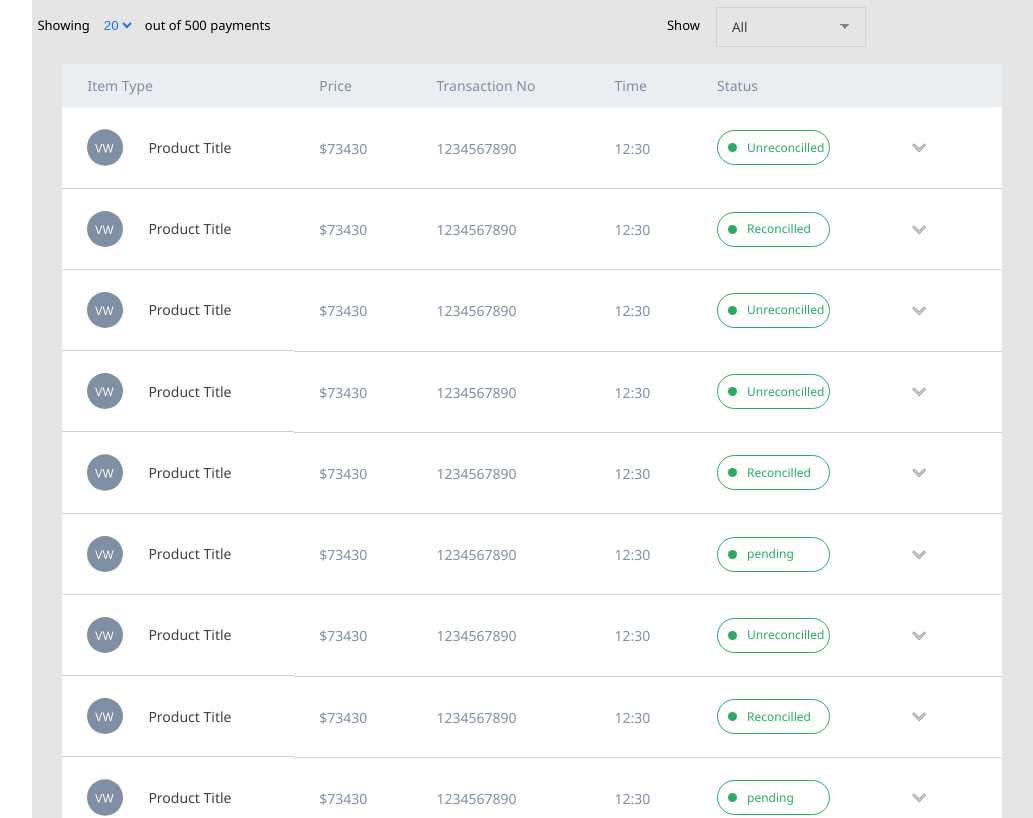
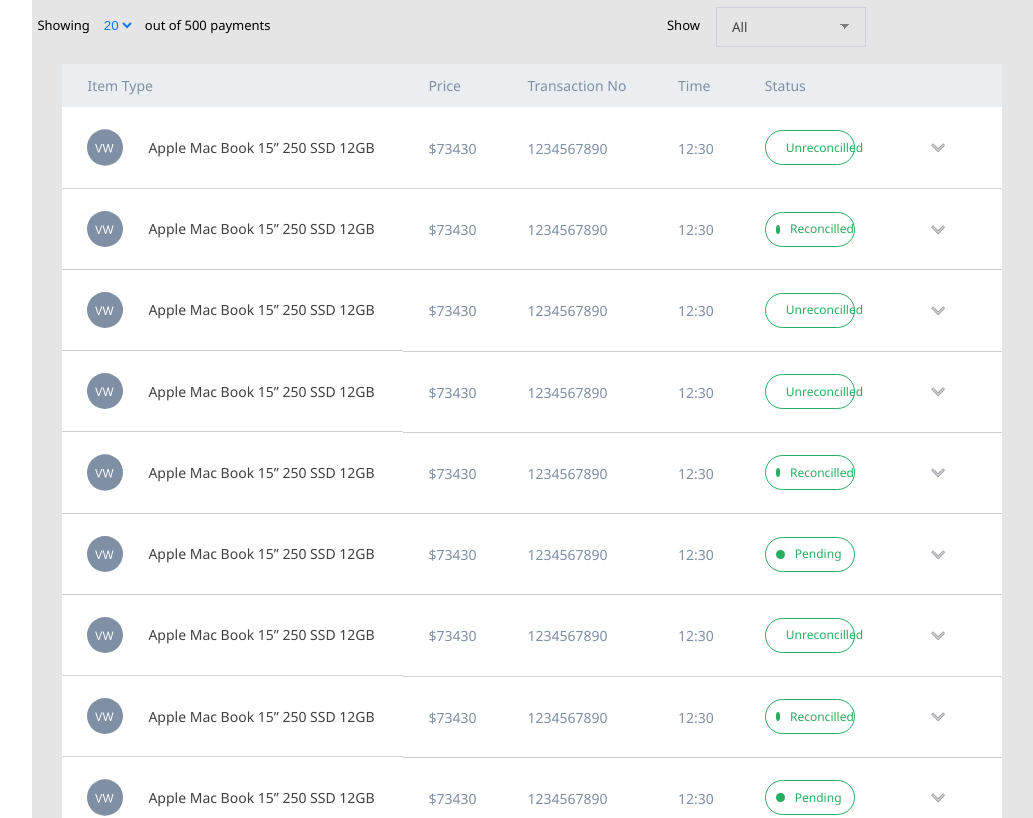
Before and after one commit to wptechprodigy/transmonitor, a React (Create React App) app: page / in a window 1280 px wide. Shown: the part 680-1498 px from the top of the page, without its empty margins (198-1231 px from the left). Built offline with nearby package versions, Linux system fonts and the light colour scheme.

Commit message:
modify mock data

```diff
--- a/src/data/productsTransactions.js
+++ b/src/data/productsTransactions.js
@@ -1,664 +1,664 @@
 const productTransactions = [
   {
-    'itemType': 'Apple Mac Book 15” 250 SSD 12GB',
+    'productName': 'Apple Mac Book 15” 250 SSD 12GB',
     'price': '$73430',
     'transactionNo': '1234567890',
     'time': '12:30',
     'status': 'Unreconcilled'
   },
   {
-    'itemType': 'Apple Mac Book 15” 250 SSD 12GB',
+    'productName': 'Apple Mac Book 15” 250 SSD 12GB',
     'price': '$73430',
     'transactionNo': '1234567890',
     'time': '12:30',
     'status': 'Reconcilled'
   },
   {
-    'itemType': 'Apple Mac Book 15” 250 SSD 12GB',
+    'productName': 'Apple Mac Book 15” 250 SSD 12GB',
     'price': '$73430',
     'transactionNo': '1234567890',
     'time': '12:30',
     'status': 'Unreconcilled'
   },
   {
-    'itemType': 'Apple Mac Book 15” 250 SSD 12GB',
+    'productName': 'Apple Mac Book 15” 250 SSD 12GB',
     'price': '$73430',
     'transactionNo': '1234567890',
     'time': '12:30',
     'status': 'Unreconcilled'
   },
   {
-    'itemType': 'Apple Mac Book 15” 250 SSD 12GB',
+    'productName': 'Apple Mac Book 15” 250 SSD 12GB',
     'price': '$73430',
     'transactionNo': '1234567890',
     'time': '12:30',
     'status': 'Reconcilled'
   },
   {
-    'itemType': 'Apple Mac Book 15” 250 SSD 12GB',
+    'productName': 'Apple Mac Book 15” 250 SSD 12GB',
     'price': '$73430',
     'transactionNo': '1234567890',
     'time': '12:30',
-    'status': 'pending'
+    'status': 'Pending'
   },
   {
-    'itemType': 'Apple Mac Book 15” 250 SSD 12GB',
+    'productName': 'Apple Mac Book 15” 250 SSD 12GB',
     'price': '$73430',
     'transactionNo': '1234567890',
     'time': '12:30',
     'status': 'Unreconcilled'
   },
   {
-    'itemType': 'Apple Mac Book 15” 250 SSD 12GB',
+    'productName': 'Apple Mac Book 15” 250 SSD 12GB',
     'price': '$73430',
     'transactionNo': '1234567890',
     'time': '12:30',
     'status': 'Reconcilled'
   },
   {
-    'itemType': 'Apple Mac Book 15” 250 SSD 12GB',
+    'productName': 'Apple Mac Book 15” 250 SSD 12GB',
     'price': '$73430',
     'transactionNo': '1234567890',
     'time': '12:30',
-    'status': 'pending'
+    'status': 'Pending'
   },
   {
-    'itemType': 'Apple Mac Book 15” 250 SSD 12GB',
+    'productName': 'Apple Mac Book 15” 250 SSD 12GB',
     'price': '$73430',
     'transactionNo': '1234567890',
     'time': '12:30',
     'status': 'Unreconcilled'
   },
   {
-    'itemType': 'Apple Mac Book 15” 250 SSD 12GB',
+    'productName': 'Apple Mac Book 15” 250 SSD 12GB',
     'price': '$73430',
     'transactionNo': '1234567890',
     'time': '12:30',
     'status': 'Unreconcilled'
   },
   {
-    'itemType': 'Apple Mac Book 15” 250 SSD 12GB',
+    'productName': 'Apple Mac Book 15” 250 SSD 12GB',
     'price': '$73430',
     'transactionNo': '1234567890',
     'time': '12:30',
-    'status': 'pending'
+    'status': 'Pending'
   },
   {
-    'itemType': 'Apple Mac Book 15” 250 SSD 12GB',
+    'productName': 'Apple Mac Book 15” 250 SSD 12GB',
     'price': '$73430',
     'transactionNo': '1234567890',
     'time': '12:30',
     'status': 'Reconcilled'
   },
   {
-    'itemType': 'Apple Mac Book 15” 250 SSD 12GB',
+    'productName': 'Apple Mac Book 15” 250 SSD 12GB',
     'price': '$73430',
     'transactionNo': '1234567890',
     'time': '12:30',
     'status': 'Unreconcilled'
   },
   {
-    'itemType': 'Apple Mac Book 15” 250 SSD 12GB',
+    'productName': 'Apple Mac Book 15” 250 SSD 12GB',
     'price': '$73430',
     'transactionNo': '1234567890',
     'time': '12:30',
     'status': 'Unreconcilled'
   },
   {
-    'itemType': 'Apple Mac Book 15” 250 SSD 12GB',
+    'productName': 'Apple Mac Book 15” 250 SSD 12GB',
     'price': '$73430',
     'transactionNo': '1234567890',
     'time': '12:30',
-    'status': 'pending'
+    'status': 'Pending'
   },
   {
-    'itemType': 'Apple Mac Book 15” 250 SSD 12GB',
+    'productName': 'Apple Mac Book 15” 250 SSD 12GB',
     'price': '$73430',
     'transactionNo': '1234567890',
     'time': '12:30',
     'status': 'Reconcilled'
   },
   {
-    'itemType': 'Apple Mac Book 15” 250 SSD 12GB',
+    'productName': 'Apple Mac Book 15” 250 SSD 12GB',
     'price': '$73430',
     'transactionNo': '1234567890',
     'time': '12:30',
-    'status': 'pending'
+    'status': 'Pending'
   },
   {
-    'itemType': 'Apple Mac Book 15” 250 SSD 12GB',
+    'productName': 'Apple Mac Book 15” 250 SSD 12GB',
     'price': '$73430',
     'transactionNo': '1234567890',
     'time': '12:30',
     'status': 'Unreconcilled'
   },
   {
-    'itemType': 'Apple Mac Book 15” 250 SSD 12GB',
+    'productName': 'Apple Mac Book 15” 250 SSD 12GB',
     'price': '$73430',
     'transactionNo': '1234567890',
     'time': '12:30',
     'status': 'Unreconcilled'
   },
   {
-    'itemType': 'Apple Mac Book 15” 250 SSD 12GB',
+    'productName': 'Apple Mac Book 15” 250 SSD 12GB',
     'price': '$73430',
     'transactionNo': '1234567890',
     'time': '12:30',
     'status': 'Unreconcilled'
   },
   {
-    'itemType': 'Apple Mac Book 15” 250 SSD 12GB',
+    'productName': 'Apple Mac Book 15” 250 SSD 12GB',
     'price': '$73430',
     'transactionNo': '1234567890',
     'time': '12:30',
     'status': 'Unreconcilled'
   },
   {
-    'itemType': 'Apple Mac Book 15” 250 SSD 12GB',
+    'productName': 'Apple Mac Book 15” 250 SSD 12GB',
     'price': '$73430',
     'transactionNo': '1234567890',
     'time': '12:30',
     'status': 'Reconcilled'
   },
   {
-    'itemType': 'Apple Mac Book 15” 250 SSD 12GB',
+    'productName': 'Apple Mac Book 15” 250 SSD 12GB',
     'price': '$73430',
     'transactionNo': '1234567890',
     'time': '12:30',
-    'status': 'pending'
+    'status': 'Pending'
   },
   {
-    'itemType': 'Apple Mac Book 15” 250 SSD 12GB',
+    'productName': 'Apple Mac Book 15” 250 SSD 12GB',
     'price': '$73430',
     'transactionNo': '1234567890',
     'time': '12:30',
     'status': 'Unreconcilled'
   },
   {
-    'itemType': 'Apple Mac Book 15” 250 SSD 12GB',
+    'productName': 'Apple Mac Book 15” 250 SSD 12GB',
     'price': '$73430',
     'transactionNo': '1234567890',
     'time': '12:30',
     'status': 'Unreconcilled'
   },
   {
-    'itemType': 'Apple Mac Book 15” 250 SSD 12GB',
+    'productName': 'Apple Mac Book 15” 250 SSD 12GB',
     'price': '$73430',
     'transactionNo': '1234567890',
     'time': '12:30',
     'status': 'Reconcilled'
   },
   {
-    'itemType': 'Apple Mac Book 15” 250 SSD 12GB',
+    'productName': 'Apple Mac Book 15” 250 SSD 12GB',
     'price': '$73430',
     'transactionNo': '1234567890',
     'time': '12:30',
-    'status': 'pending'
+    'status': 'Pending'
   },
   {
-    'itemType': 'Apple Mac Book 15” 250 SSD 12GB',
+    'productName': 'Apple Mac Book 15” 250 SSD 12GB',
     'price': '$73430',
     'transactionNo': '1234567890',
     'time': '12:30',
     'status': 'Unreconcilled'
   },
   {
-    'itemType': 'Apple Mac Book 15” 250 SSD 12GB',
+    'productName': 'Apple Mac Book 15” 250 SSD 12GB',
     'price': '$73430',
     'transactionNo': '1234567890',
     'time': '12:30',
     'status': 'Unreconcilled'
   },
   {
-    'itemType': 'Apple Mac Book 15” 250 SSD 12GB',
+    'productName': 'Apple Mac Book 15” 250 SSD 12GB',
     'price': '$73430',
     'transactionNo': '1234567890',
     'time': '12:30',
     'status': 'Reconcilled'
   },
   {
-    'itemType': 'Apple Mac Book 15” 250 SSD 12GB',
+    'productName': 'Apple Mac Book 15” 250 SSD 12GB',
     'price': '$73430',
     'transactionNo': '1234567890',
     'time': '12:30',
-    'status': 'pending'
+    'status': 'Pending'
   },
   {
-    'itemType': 'Apple Mac Book 15” 250 SSD 12GB',
+    'productName': 'Apple Mac Book 15” 250 SSD 12GB',
     'price': '$73430',
     'transactionNo': '1234567890',
     'time': '12:30',
     'status': 'Unreconcilled'
   },
   {
-    'itemType': 'Apple Mac Book 15” 250 SSD 12GB',
+    'productName': 'Apple Mac Book 15” 250 SSD 12GB',
     'price': '$73430',
     'transactionNo': '1234567890',
     'time': '12:30',
     'status': 'Unreconcilled'
   },
   {
-    'itemType': 'Apple Mac Book 15” 250 SSD 12GB',
+    'productName': 'Apple Mac Book 15” 250 SSD 12GB',
     'price': '$73430',
     'transactionNo': '1234567890',
     'time': '12:30',
     'status': 'Unreconcilled'
   },
   {
-    'itemType': 'Apple Mac Book 15” 250 SSD 12GB',
+    'productName': 'Apple Mac Book 15” 250 SSD 12GB',
     'price': '$73430',
     'transactionNo': '1234567890',
     'time': '12:30',
     'status': 'Unreconcilled'
   },
   {
-    'itemType': 'Apple Mac Book 15” 250 SSD 12GB',
+    'productName': 'Apple Mac Book 15” 250 SSD 12GB',
     'price': '$73430',
     'transactionNo': '1234567890',
     'time': '12:30',
     'status': 'Reconcilled'
   },
   {
-    'itemType': 'Apple Mac Book 15” 250 SSD 12GB',
+    'productName': 'Apple Mac Book 15” 250 SSD 12GB',
     'price': '$73430',
     'transactionNo': '1234567890',
     'time': '12:30',
-    'status': 'pending'
+    'status': 'Pending'
   },
   {
-    'itemType': 'Apple Mac Book 15” 250 SSD 12GB',
+    'productName': 'Apple Mac Book 15” 250 SSD 12GB',
     'price': '$73430',
     'transactionNo': '1234567890',
     'time': '12:30',
     'status': 'Unreconcilled'
   },
   {
-    'itemType': 'Apple Mac Book 15” 250 SSD 12GB',
+    'productName': 'Apple Mac Book 15” 250 SSD 12GB',
     'price': '$73430',
     'transactionNo': '1234567890',
     'time': '12:30',
     'status': 'Unreconcilled'
   },
   {
-    'itemType': 'Apple Mac Book 15” 250 SSD 12GB',
+    'productName': 'Apple Mac Book 15” 250 SSD 12GB',
     'price': '$73430',
     'transactionNo': '1234567890',
     'time': '12:30',
     'status': 'Reconcilled'
   },
   {
-    'itemType': 'Apple Mac Book 15” 250 SSD 12GB',
+    'productName': 'Apple Mac Book 15” 250 SSD 12GB',
     'price': '$73430',
     'transactionNo': '1234567890',
     'time': '12:30',
-    'status': 'pending'
+    'status': 'Pending'
   },
   {
-    'itemType': 'Apple Mac Book 15” 250 SSD 12GB',
+    'productName': 'Apple Mac Book 15” 250 SSD 12GB',
     'price': '$73430',
     'transactionNo': '1234567890',
     'time': '12:30',
     'status': 'Unreconcilled'
   },
   {
-    'itemType': 'Apple Mac Book 15” 250 SSD 12GB',
+    'productName': 'Apple Mac Book 15” 250 SSD 12GB',
     'price': '$73430',
     'transactionNo': '1234567890',
     'time': '12:30',
     'status': 'Unreconcilled'
   },
   {
-    'itemType': 'Apple Mac Book 15” 250 SSD 12GB',
+    'productName': 'Apple Mac Book 15” 250 SSD 12GB',
     'price': '$73430',
     'transactionNo': '1234567890',
     'time': '12:30',
     'status': 'Reconcilled'
   },
   {
-    'itemType': 'Apple Mac Book 15” 250 SSD 12GB',
+    'productName': 'Apple Mac Book 15” 250 SSD 12GB',
     'price': '$73430',
     'transactionNo': '1234567890',
     'time': '12:30',
-    'status': 'pending'
+    'status': 'Pending'
   },
   {
-    'itemType': 'Apple Mac Book 15” 250 SSD 12GB',
+    'productName': 'Apple Mac Book 15” 250 SSD 12GB',
     'price': '$73430',
     'transactionNo': '1234567890',
     'time': '12:30',
     'status': 'Unreconcilled'
   },
   {
-    'itemType': 'Apple Mac Book 15” 250 SSD 12GB',
+    'productName': 'Apple Mac Book 15” 250 SSD 12GB',
     'price': '$73430',
     'transactionNo': '1234567890',
     'time': '12:30',
     'status': 'Unreconcilled'
   },
   {
-    'itemType': 'Apple Mac Book 15” 250 SSD 12GB',
+    'productName': 'Apple Mac Book 15” 250 SSD 12GB',
     'price': '$73430',
     'transactionNo': '1234567890',
     'time': '12:30',
     'status': 'Unreconcilled'
   },
   {
-    'itemType': 'Apple Mac Book 15” 250 SSD 12GB',
+    'productName': 'Apple Mac Book 15” 250 SSD 12GB',
     'price': '$73430',
     'transactionNo': '1234567890',
     'time': '12:30',
     'status': 'Unreconcilled'
   },
   {
-    'itemType': 'Apple Mac Book 15” 250 SSD 12GB',
+    'productName': 'Apple Mac Book 15” 250 SSD 12GB',
     'price': '$73430',
     'transactionNo': '1234567890',
     'time': '12:30',
     'status': 'Reconcilled'
   },
   {
-    'itemType': 'Apple Mac Book 15” 250 SSD 12GB',
+    'productName': 'Apple Mac Book 15” 250 SSD 12GB',
     'price': '$73430',
     'transactionNo': '1234567890',
     'time': '12:30',
-    'status': 'pending'
+    'status': 'Pending'
   },
   {
-    'itemType': 'Apple Mac Book 15” 250 SSD 12GB',
+    'productName': 'Apple Mac Book 15” 250 SSD 12GB',
     'price': '$73430',
     'transactionNo': '1234567890',
     'time': '12:30',
     'status': 'Unreconcilled'
   },
   {
-    'itemType': 'Apple Mac Book 15” 250 SSD 12GB',
+    'productName': 'Apple Mac Book 15” 250 SSD 12GB',
     'price': '$73430',
     'transactionNo': '1234567890',
     'time': '12:30',
     'status': 'Unreconcilled'
   },
   {
-    'itemType': 'Apple Mac Book 15” 250 SSD 12GB',
+    'productName': 'Apple Mac Book 15” 250 SSD 12GB',
     'price': '$73430',
     'transactionNo': '1234567890',
     'time': '12:30',
     'status': 'Unreconcilled'
   },
   {
-    'itemType': 'Apple Mac Book 15” 250 SSD 12GB',
+    'productName': 'Apple Mac Book 15” 250 SSD 12GB',
     'price': '$73430',
     'transactionNo': '1234567890',
     'time': '12:30',
     'status': 'Unreconcilled'
   },
   {
-    'itemType': 'Apple Mac Book 15” 250 SSD 12GB',
+    'productName': 'Apple Mac Book 15” 250 SSD 12GB',
     'price': '$73430',
     'transactionNo': '1234567890',
     'time': '12:30',
     'status': 'Unreconcilled'
   },
   {
-    'itemType': 'Apple Mac Book 15” 250 SSD 12GB',
+    'productName': 'Apple Mac Book 15” 250 SSD 12GB',
     'price': '$73430',
     'transactionNo': '1234567890',
     'time': '12:30',
     'status': 'Reconcilled'
   },
   {
-    'itemType': 'Apple Mac Book 15” 250 SSD 12GB',
+    'productName': 'Apple Mac Book 15” 250 SSD 12GB',
     'price': '$73430',
     'transactionNo': '1234567890',
     'time': '12:30',
     'status': 'Unreconcilled'
   },
   {
-    'itemType': 'Apple Mac Book 15” 250 SSD 12GB',
+    'productName': 'Apple Mac Book 15” 250 SSD 12GB',
     'price': '$73430',
     'transactionNo': '1234567890',
     'time': '12:30',
     'status': 'Unreconcilled'
   },
   {
-    'itemType': 'Apple Mac Book 15” 250 SSD 12GB',
+    'productName': 'Apple Mac Book 15” 250 SSD 12GB',
     'price': '$73430',
     'transactionNo': '1234567890',
     'time': '12:30',
     'status': 'Unreconcilled'
   },
   {
-    'itemType': 'Apple Mac Book 15” 250 SSD 12GB',
+    'productName': 'Apple Mac Book 15” 250 SSD 12GB',
     'price': '$73430',
     'transactionNo': '1234567890',
     'time': '12:30',
     'status': 'Unreconcilled'
   },
   {
-    'itemType': 'Apple Mac Book 15” 250 SSD 12GB',
+    'productName': 'Apple Mac Book 15” 250 SSD 12GB',
     'price': '$73430',
     'transactionNo': '1234567890',
     'time': '12:30',
     'status': 'Reconcilled'
   },
   {
-    'itemType': 'Apple Mac Book 15” 250 SSD 12GB',
+    'productName': 'Apple Mac Book 15” 250 SSD 12GB',
     'price': '$73430',
     'transactionNo': '1234567890',
     'time': '12:30',
     'status': 'Unreconcilled'
   },
   {
-    'itemType': 'Apple Mac Book 15” 250 SSD 12GB',
+    'productName': 'Apple Mac Book 15” 250 SSD 12GB',
     'price': '$73430',
     'transactionNo': '1234567890',
     'time': '12:30',
     'status': 'Unreconcilled'
   },
   {
-    'itemType': 'Apple Mac Book 15” 250 SSD 12GB',
+    'productName': 'Apple Mac Book 15” 250 SSD 12GB',
     'price': '$73430',
     'transactionNo': '1234567890',
     'time': '12:30',
     'status': 'Unreconcilled'
   },
   {
-    'itemType': 'Apple Mac Book 15” 250 SSD 12GB',
+    'productName': 'Apple Mac Book 15” 250 SSD 12GB',
     'price': '$73430',
     'transactionNo': '1234567890',
     'time': '12:30',
     'status': 'Unreconcilled'
   },
   {
-    'itemType': 'Apple Mac Book 15” 250 SSD 12GB',
+    'productName': 'Apple Mac Book 15” 250 SSD 12GB',
     'price': '$73430',
     'transactionNo': '1234567890',
     'time': '12:30',
     'status': 'Reconcilled'
   },
   {
-    'itemType': 'Apple Mac Book 15” 250 SSD 12GB',
+    'productName': 'Apple Mac Book 15” 250 SSD 12GB',
     'price': '$73430',
     'transactionNo': '1234567890',
     'time': '12:30',
     'status': 'Unreconcilled'
   },
   {
-    'itemType': 'Apple Mac Book 15” 250 SSD 12GB',
+    'productName': 'Apple Mac Book 15” 250 SSD 12GB',
     'price': '$73430',
     'transactionNo': '1234567890',
     'time': '12:30',
     'status': 'Unreconcilled'
   },
   {
-    'itemType': 'Apple Mac Book 15” 250 SSD 12GB',
+    'productName': 'Apple Mac Book 15” 250 SSD 12GB',
     'price': '$73430',
     'transactionNo': '1234567890',
     'time': '12:30',
     'status': 'Unreconcilled'
   },
   {
-    'itemType': 'Apple Mac Book 15” 250 SSD 12GB',
+    'productName': 'Apple Mac Book 15” 250 SSD 12GB',
     'price': '$73430',
     'transactionNo': '1234567890',
     'time': '12:30',
     'status': 'Unreconcilled'
   },
   {
-    'itemType': 'Apple Mac Book 15” 250 SSD 12GB',
+    'productName': 'Apple Mac Book 15” 250 SSD 12GB',
     'price': '$73430',
     'transactionNo': '1234567890',
     'time': '12:30',
     'status': 'Unreconcilled'
   },
   {
-    'itemType': 'Apple Mac Book 15” 250 SSD 12GB',
+    'productName': 'Apple Mac Book 15” 250 SSD 12GB',
     'price': '$73430',
     'transactionNo': '1234567890',
     'time': '12:30',
     'status': 'Unreconcilled'
   },
   {
-    'itemType': 'Apple Mac Book 15” 250 SSD 12GB',
+    'productName': 'Apple Mac Book 15” 250 SSD 12GB',
     'price': '$73430',
     'transactionNo': '1234567890',
     'time': '12:30',
     'status': 'Unreconcilled'
   },
   {
-    'itemType': 'Apple Mac Book 15” 250 SSD 12GB',
+    'productName': 'Apple Mac Book 15” 250 SSD 12GB',
     'price': '$73430',
     'transactionNo': '1234567890',
     'time': '12:30',
     'status': 'Reconcilled'
   },
   {
-    'itemType': 'Apple Mac Book 15” 250 SSD 12GB',
+    'productName': 'Apple Mac Book 15” 250 SSD 12GB',
     'price': '$73430',
     'transactionNo': '1234567890',
     'time': '12:30',
     'status': 'Unreconcilled'
   },
   {
-    'itemType': 'Apple Mac Book 15” 250 SSD 12GB',
+    'productName': 'Apple Mac Book 15” 250 SSD 12GB',
     'price': '$73430',
     'transactionNo': '1234567890',
     'time': '12:30',
     'status': 'Unreconcilled'
   },
   {
-    'itemType': 'Apple Mac Book 15” 250 SSD 12GB',
+    'productName': 'Apple Mac Book 15” 250 SSD 12GB',
     'price': '$73430',
     'transactionNo': '1234567890',
     'time': '12:30',
     'status': 'Unreconcilled'
   },
   {
-    'itemType': 'Apple Mac Book 15” 250 SSD 12GB',
+    'productName': 'Apple Mac Book 15” 250 SSD 12GB',
     'price': '$73430',
     'transactionNo': '1234567890',
     'time': '12:30',
     'status': 'Unreconcilled'
   },
   {
-    'itemType': 'Apple Mac Book 15” 250 SSD 12GB',
+    'productName': 'Apple Mac Book 15” 250 SSD 12GB',
     'price': '$73430',
     'transactionNo': '1234567890',
     'time': '12:30',
     'status': 'Unreconcilled'
   },
   {
-    'itemType': 'Apple Mac Book 15” 250 SSD 12GB',
+    'productName': 'Apple Mac Book 15” 250 SSD 12GB',
     'price': '$73430',
     'transactionNo': '1234567890',
     'time': '12:30',
     'status': 'Unreconcilled'
   },
   {
-    'itemType': 'Apple Mac Book 15” 250 SSD 12GB',
+    'productName': 'Apple Mac Book 15” 250 SSD 12GB',
     'price': '$73430',
     'transactionNo': '1234567890',
     'time': '12:30',
     'status': 'Reconcilled'
   },
   {
-    'itemType': 'Apple Mac Book 15” 250 SSD 12GB',
+    'productName': 'Apple Mac Book 15” 250 SSD 12GB',
     'price': '$73430',
     'transactionNo': '1234567890',
     'time': '12:30',
     'status': 'Unreconcilled'
   },
   {
-    'itemType': 'Apple Mac Book 15” 250 SSD 12GB',
+    'productName': 'Apple Mac Book 15” 250 SSD 12GB',
     'price': '$73430',
     'transactionNo': '1234567890',
     'time': '12:30',
     'status': 'Unreconcilled'
   },
   {
-    'itemType': 'Apple Mac Book 15” 250 SSD 12GB',
+    'productName': 'Apple Mac Book 15” 250 SSD 12GB',
     'price': '$73430',
     'transactionNo': '1234567890',
     'time': '12:30',
     'status': 'Unreconcilled'
   },
   {
-    'itemType': 'Apple Mac Book 15” 250 SSD 12GB',
+    'productName': 'Apple Mac Book 15” 250 SSD 12GB',
     'price': '$73430',
     'transactionNo': '1234567890',
     'time': '12:30',
     'status': 'Unreconcilled'
   },
   {
-    'itemType': 'Apple Mac Book 15” 250 SSD 12GB',
+    'productName': 'Apple Mac Book 15” 250 SSD 12GB',
     'price': '$73430',
     'transactionNo': '1234567890',
     'time': '12:30',
     'status': 'Unreconcilled'
   },
   {
-    'itemType': 'Apple Mac Book 15” 250 SSD 12GB',
+    'productName': 'Apple Mac Book 15” 250 SSD 12GB',
     'price': '$73430',
     'transactionNo': '1234567890',
     'time': '12:30',
     'status': 'Unreconcilled'
   },
   {
-    'itemType': 'Apple Mac Book 15” 250 SSD 12GB',
+    'productName': 'Apple Mac Book 15” 250 SSD 12GB',
     'price': '$73430',
     'transactionNo': '1234567890',
     'time': '12:30',
     'status': 'Unreconcilled'
   },
   {
-    'itemType': 'Apple Mac Book 15” 250 SSD 12GB',
+    'productName': 'Apple Mac Book 15” 250 SSD 12GB',
     'price': '$73430',
     'transactionNo': '1234567890',
     'time': '12:30',
     'status': 'Unreconcilled'
   },
   {
-    'itemType': 'Apple Mac Book 15” 250 SSD 12GB',
+    'productName': 'Apple Mac Book 15” 250 SSD 12GB',
     'price': '$73430',
     'transactionNo': '1234567890',
     'time': '12:30',
     'status': 'Unreconcilled'
   },
   {
-    'itemType': 'Apple Mac Book 15” 250 SSD 12GB',
+    'productName': 'Apple Mac Book 15” 250 SSD 12GB',
     'price': '$73430',
     'transactionNo': '1234567890',
     'time': '12:30',
     'status': 'Unreconcilled'
   },
   {
-    'itemType': 'Apple Mac Book 15” 250 SSD 12GB',
+    'productName': 'Apple Mac Book 15” 250 SSD 12GB',
     'price': '$73430',
     'transactionNo': '1234567890',
     'time': '12:30',
     'status': 'Unreconcilled'
   },
   {
-    'itemType': 'Apple Mac Book 15” 250 SSD 12GB',
+    'productName': 'Apple Mac Book 15” 250 SSD 12GB',
     'price': '$73430',
     'transactionNo': '1234567890',
     'time': '12:30',
```
